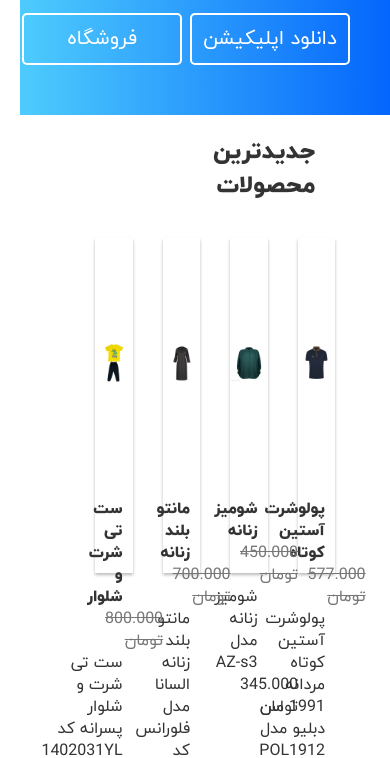
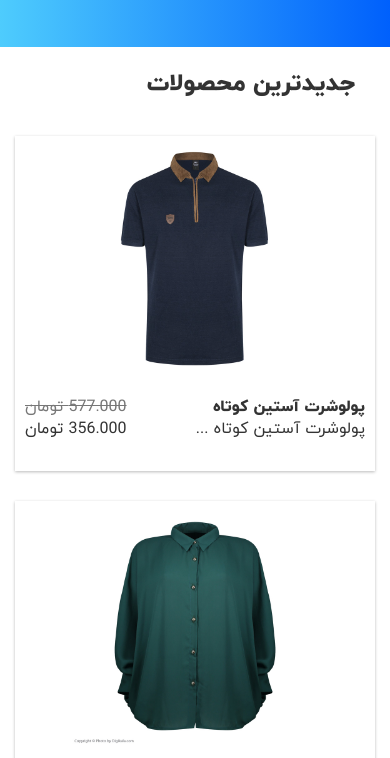
Before and after one commit to amirrajabzadeh/shop_html_css, a plain HTML site: page index.html in a window 390 px wide. Shown: the part 676-1434 px from the top of the page. Drawn offline with Linux system fonts and the light colour scheme.

Commit message:
responsive new products section

```diff
--- a/assets/css/style.css
+++ b/assets/css/style.css
@@ -165,7 +165,7 @@ a {
 .new_product_card {
   width: 100%;
   height: 335px;
-  box-shadow: 0px 2px 3px #bbb;
+  box-shadow: 0px 1px 3px #bbb;
 }
 
 .new_product_img {
@@ -196,12 +196,52 @@ a {
   text-decoration: line-through;
 }
 
-.new_product_description{
+.new_product_description {
   margin: 0;
   float: right;
+  text-overflow: ellipsis;
+    width: 50%;
+    white-space: nowrap;
+    overflow: hidden;
 }
 
-.new_product_price_off{
+.new_product_price_off {
   margin: 0;
   float: left;
 }
+
+@media screen and (max-width: 1200px) {
+  .new_product {
+    width: 50%;
+  }
+  .container{
+    padding: 0 200px;
+  }
+}
+
+@media screen and (max-width: 992px) {
+  .new_product {
+    width: 50%;
+  }
+  .container{
+    padding: 0 60px;
+  }
+}
+
+@media screen and (max-width: 768px) {
+  .new_product {
+    width: 100%;
+  }
+  .container{
+    padding: 0 100px;
+  }
+}
+
+@media screen and (max-width: 576px) {
+  .new_product {
+    width: 100%;
+  }
+  .container{
+    padding: 0;
+  }
+}
--- a/index.html
+++ b/index.html
@@ -4,14 +4,14 @@
     <meta charset="UTF-8" />
     <meta name="viewport" content="width=device-width, initial-scale=1.0" />
     <link rel="stylesheet" href="assets/css/style.css" />
-    <title>Shop Rayan</title>
+    <title>Rayan Shop</title>
   </head>
   <body>
     <div class="main">
       <div class="header">
         <div class="container">
           <div class="header_logo">
-            <img src="assets/images/shop.png" alt="shop rayan" />
+            <img src="assets/images/shop.png" alt="Rayan Shop" />
           </div>
           <nav>
             <ul class="header_nav">
@@ -32,7 +32,7 @@
             <h1>
               فروشگاه آنلاین
               <br />
-              شاپ رایان
+              رایان شاپ
             </h1>
             <div class="page_intro_right_btns">
               <button class="page_intro_right_btn">دانلود اپلیکیشن</button>
@@ -40,7 +40,7 @@
             </div>
           </div>
           <div class="page_intro_left">
-            <img src="assets/images/shop_intro.svg" alt="Shop Rayan" />
+            <img src="assets/images/shop_intro.svg" alt="Rayan Shop" />
           </div>
           <div class="clearfix"></div>
         </div>
@@ -54,7 +54,7 @@
               <div class="new_product_img">
                 <img
                   src="assets/images/NewProducts/dress1.jpg"
-                  alt="Shop Rayan"
+                  alt="Rayan Shop"
                 />
               </div>
               <div class="new_product_body">
@@ -78,7 +78,7 @@
               <div class="new_product_img">
                 <img
                   src="assets/images/NewProducts/dress2.jpg"
-                  alt="Shop Rayan"
+                  alt="Rayan Shop"
                 />
               </div>
               <div class="new_product_body">
@@ -100,7 +100,7 @@
               <div class="new_product_img">
                 <img
                   src="assets/images/NewProducts/dress3.jpg"
-                  alt="Shop Rayan"
+                  alt="Rayan Shop"
                 />
               </div>
               <div class="new_product_body">
@@ -122,7 +122,7 @@
               <div class="new_product_img">
                 <img
                   src="assets/images/NewProducts/dress4.jpg"
-                  alt="Shop Rayan"
+                  alt="Rayan Shop"
                 />
               </div>
               <div class="new_product_body">
```
